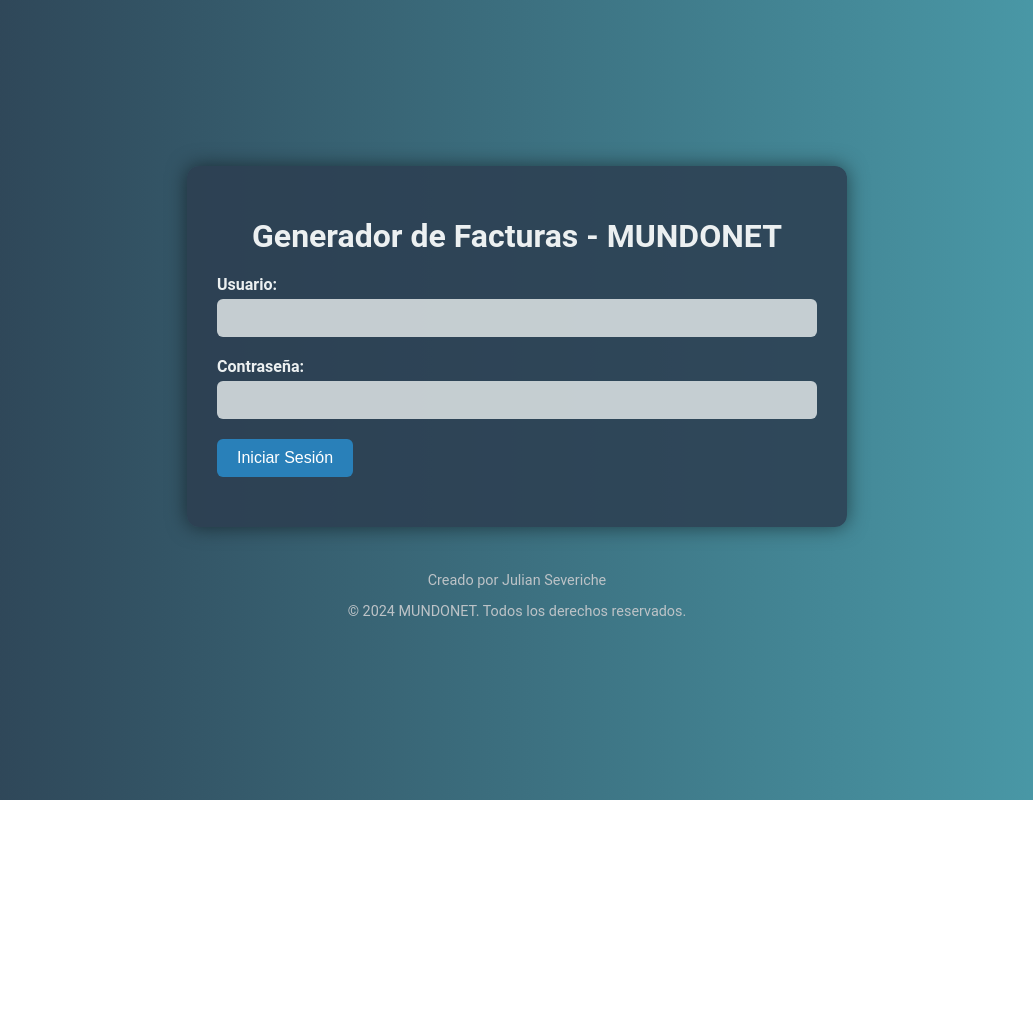
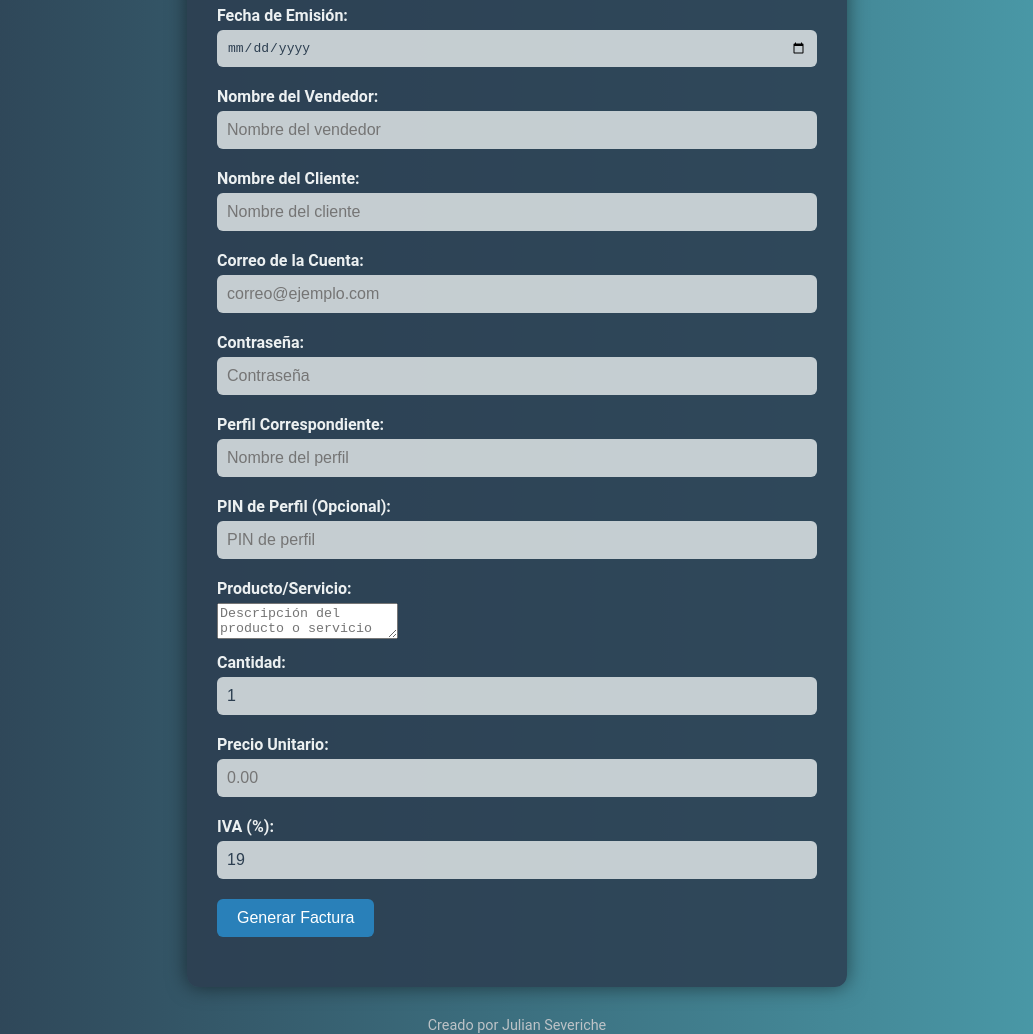
Before and after one commit to seve-14/paginaweb, a plain HTML site: page index.html in a window 1280 px wide. Shown: the whole page, without its empty margins (123-1156 px from the left). Before the commit the page ends 800 px from the top, so only its background shows below. Drawn offline with nearby package versions, Linux system fonts and the light colour scheme.

Commit message:
Update index.html

```diff
--- a/index.html
+++ b/index.html
@@ -3,70 +3,77 @@
 <head>
     <meta charset="UTF-8">
     <meta name="viewport" content="width=device-width, initial-scale=1.0">
-    <title>Generador de Facturas - MUNDONET</title>
+    <title>Generador de Facturas Mundonet</title>
     <link rel="stylesheet" href="styles.css">
+    <script src="https://cdn.jsdelivr.net/npm/html2canvas@1.4.1/dist/html2canvas.min.js"></script>
 </head>
 <body>
     <div class="container">
-        <h1>Generador de Facturas - MUNDONET</h1>
-        <form id="loginForm">
-            <div>
-                <label for="username">Usuario:</label>
-                <input type="text" id="username" required>
-            </div>
-            <div>
-                <label for="password">Contraseña:</label>
-                <input type="password" id="password" required>
-            </div>
-            <button type="submit">Iniciar Sesión</button>
-        </form>
+        <div class="form-container">
+            <h1>Mundonet</h1>
+            <h2>Generador de Facturas</h2>
+            <form id="invoice-form">
+                <!-- Campos del formulario -->
+                <div class="form-group">
+                    <label for="invoice-number">Número de Factura:</label>
+                    <input type="text" id="invoice-number" placeholder="Ej. 12345">
+                </div>
+                <div class="form-group">
+                    <label for="issue-date">Fecha de Emisión:</label>
+                    <input type="date" id="issue-date">
+                </div>
+                <div class="form-group">
+                    <label for="issuer-name">Nombre del Vendedor:</label>
+                    <input type="text" id="issuer-name" placeholder="Nombre del vendedor">
+                </div>
+                <div class="form-group">
+                    <label for="recipient-name">Nombre del Cliente:</label>
+                    <input type="text" id="recipient-name" placeholder="Nombre del cliente">
+                </div>
+                <div class="form-group">
+                    <label for="email-account">Correo de la Cuenta:</label>
+                    <input type="email" id="email-account" placeholder="correo@ejemplo.com">
+                </div>
+                <div class="form-group">
+                    <label for="password">Contraseña:</label>
+                    <input type="text" id="password" placeholder="Contraseña">
+                </div>
+                <div class="form-group">
+                    <label for="profile-name">Perfil Correspondiente:</label>
+                    <input type="text" id="profile-name" placeholder="Nombre del perfil">
+                </div>
+                <div class="form-group">
+                    <label for="profile-pin">PIN de Perfil (Opcional):</label>
+                    <input type="text" id="profile-pin" placeholder="PIN de perfil">
+                </div>
+                <div class="form-group">
+                    <label for="description">Producto/Servicio:</label>
+                    <textarea id="description" placeholder="Descripción del producto o servicio"></textarea>
+                </div>
+                <div class="form-group">
+                    <label for="quantity">Cantidad:</label>
+                    <input type="number" id="quantity" min="1" value="1">
+                </div>
+                <div class="form-group">
+                    <label for="unit-price">Precio Unitario:</label>
+                    <input type="number" id="unit-price" min="0" step="0.01" placeholder="0.00">
+                </div>
+                <div class="form-group">
+                    <label for="vat">IVA (%):</label>
+                    <input type="number" id="vat" min="0" step="0.01" value="19">
+                </div>
+                <button type="button" onclick="generateInvoice()">Generar Factura</button>
+            </form>
+        </div>
 
-        <form id="invoiceForm" style="display: none;">
-            <div id="products">
-                <div class="product">
-                    <label for="product">Producto:</label>
-                    <input type="text" class="productName" required>
-                    <label for="price">Precio:</label>
-                    <input type="number" class="productPrice" required>
-                    <label for="email">Correo:</label>
-                    <input type="email" class="productEmail" required>
-                    <label for="userPassword">Contraseña:</label>
-                    <input type="password" class="productPassword" required>
-                </div>
-            </div>
-            <button type="button" id="addProduct">Agregar Producto</button>
-            <button type="submit">Generar Factura</button>
-        </form>
-
-        <div id="invoice" style="display: none;">
-            <h2>Factura Generada por MUNDONET</h2>
-            <p id="invoiceDate"></p>
-            <table id="invoiceDetails">
-                <thead>
-                    <tr>
-                        <th>Producto</th>
-                        <th>Precio</th>
-                        <th>Correo</th>
-                        <th>Contraseña</th>
-                    </tr>
-                </thead>
-                <tbody>
-                </tbody>
-            </table>
-            <p id="invoiceTotal"></p>
+        <div id="invoice-result" class="invoice-result">
+            <!-- Factura generada aparecerá aquí -->
         </div>
     </div>
+
     <footer>
-        <p>Creado por Julian Severiche</p>
-        <p>&copy; 2024 MUNDONET. Todos los derechos reservados.</p>
+        Creado por Julian Severiche
     </footer>
-
-    <div id="popup" class="popup">
-        <div class="popup-content">
-            <p>Factura generada con éxito</p>
-            <button id="closePopup">Cerrar</button>
-        </div>
-    </div>
 
     <script src="script.js"></script>
 </body>
```
